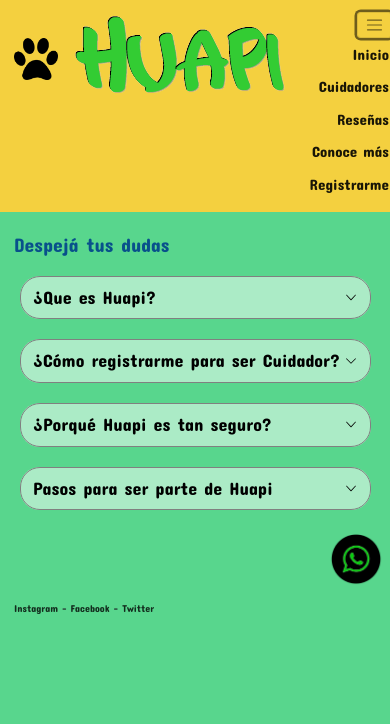
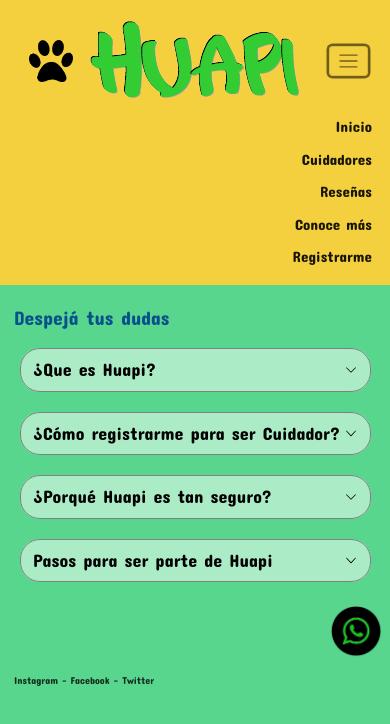
Before and after one commit to santimolina43/huapi, a website: page pantallas/preguntasfrecuentes.html in a window 390 px wide. Both pictures are taken after a click on the button "Toggle navigation". Drawn offline with nearby package versions, Linux system fonts and the light colour scheme; a web font is replaced by a local one.

Commit message:
se corrige y arregla el menu hamburguesa del header en todos los html

```diff
--- a/pantallas/preguntasfrecuentes.html
+++ b/pantallas/preguntasfrecuentes.html
@@ -14,23 +14,21 @@
 </head>
 <body class="body__index verde">
 
-    <header class="expand__heigth">
-        <section class="container-fluid expand__heigth" id="sectionHeader">
+    <header>
+        <section id="sectionHeader">
+            <nav class="navbar navbar-expand-lg bg-light boton_navegador">
                 <div class="sectionHeader__LogoyHuapi">
                     <img class="sectionHeader__logo" src="../multimedia/Logo App png.png" alt="Error al cargar imagen">
-                    <h1>
                         <a href="../index.html">
                             <img class="sectionHeader__Huapi" src="../multimedia/HUAPI-LOGO-removebg-preview.png" alt="Error al cargar logo">
                         </a>
-                    </h1>
                 </div>
-                <!-- <strong class="line">  |  </strong> -->
-                <nav class="navbar navbar-expand-lg bg-light boton_navegador">
-                    <div class="menu container-fluid">
-                    <button class="navbar-toggler" type="button" data-bs-toggle="collapse" data-bs-target="#navbarNav" aria-controls="navbarNav" aria-expanded="false" aria-label="Toggle navigation">
+                <button class="menu container-fluid navbar-toggler" type="button" data-bs-toggle="collapse" data-bs-target="#navbarNav" aria-controls="navbarNav" aria-expanded="false" aria-label="Toggle navigation">
                     <span class="navbar-toggler-icon"></span>
                 </button>
-                    <div class="menu collapse navbar-collapse" id="navbarNav">
+                <div class="menu container-fluid collapse navbar-collapse" id="navbarNav">
+                <div class="box">
+                </div>
                     <ul class="navbar-nav">
                         <li class="nav-item menu">
                             <a class="nav-link active" aria-current="page" href="../index.html">Inicio</a>
@@ -52,7 +50,6 @@
                             <a class="nav-link active" aria-current="page" href="registrarme.html">Registrarme</a>
                         </li>
                     </ul>
-                    </div>
                 </div>
             </nav>
         </section>
--- a/sass/partials/_header.scss
+++ b/sass/partials/_header.scss
@@ -19,6 +19,12 @@
             padding-right: var(--var-unit);
         }
     }
+    .navbar {
+        .box {
+            display: none;
+        }
+    }
+
 }
 
         .menu {
@@ -67,8 +73,49 @@
 
         .menu {
             font-size: 1.5rem;
-            justify-content: flex-end;
-            align-self: flex-end;
+            width: fit-content;
+            flex-direction: column;
+        }
+
+        .navbar {
+            flex-direction: row;
+            align-content: center;
+            flex-wrap: wrap;
+            align-items: center;
+            width: 100%;
+            justify-content: space-evenly;
+
+            .box {
+                display:block;
+                width: 26rem;
+                height: 10rem;
+            }
+
+            .navbar-nav {
+                align-items: flex-end;
+            }
+        }
+
+        .collapse:not(.show) {
+            display: none;
+        }
+        .navbar-collapse {
+            flex-direction: row;
+            justify-content: space-evenly;
         }
     }
 }
+
+@media screen and (max-width: 408px) {
+    #sectionHeader {
+        .navbar {
+            .box {
+                display:none;
+            }
+        }
+
+        .navbar-collapse {
+            justify-content: flex-end;
+        }
+    }
+}
```
Also changed, not shown: index.html (+6 -8 lines), pantallas/cuidadores.html (+5 -8 lines), pantallas/registrarme.html (+5 -8 lines), pantallas/reseñas.html (+5 -8 lines), css/translated.css. Lines whose indentation alone changed are shown as unchanged.
